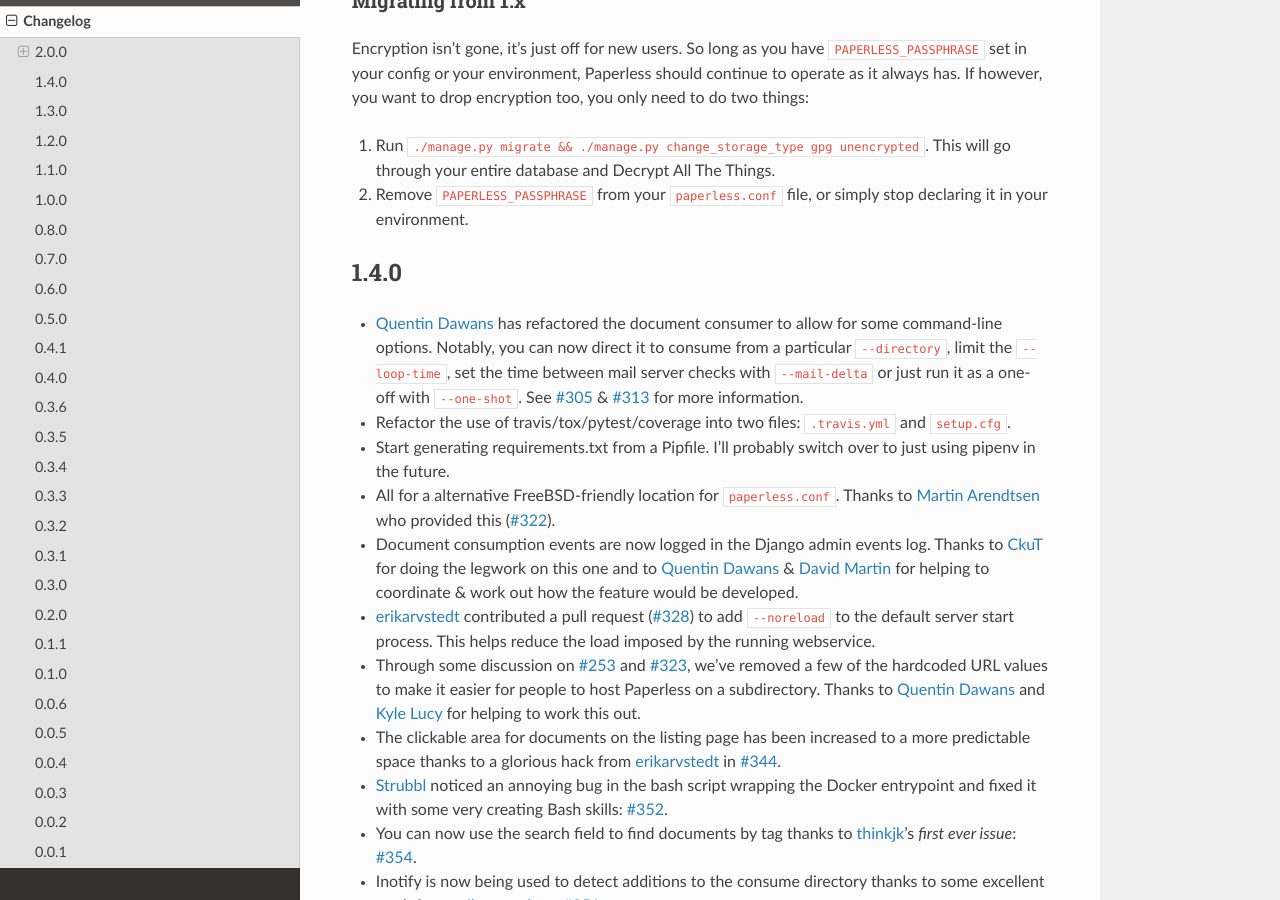
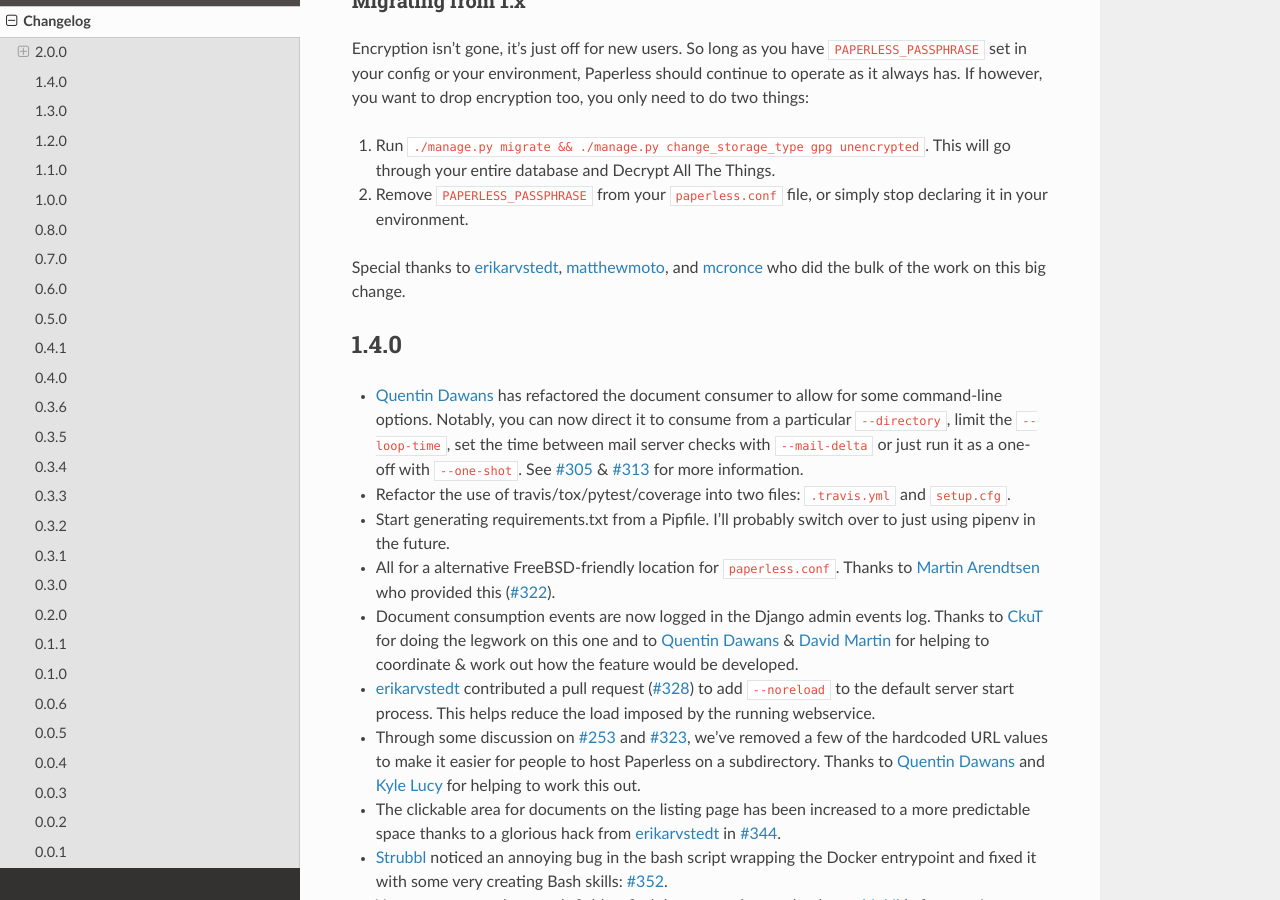
Before and after one commit to repoRangee/Large-scale, a Sphinx documentation site: the page built from docs/changelog.rst, in a window 1280 px wide and 900 px high, scrolled down 494 px. Built offline with Sphinx 7.4.7 and the Read the Docs theme 2.0.0, drawn with Linux system fonts in a browser that asks for light colours; formulas are drawn with MathJax 3.

Commit message:
Add special thanks for 2.0

```diff
--- a/docs/changelog.rst
+++ b/docs/changelog.rst
@@ -29,6 +29,9 @@ encryption too, you only need to do two things:
    This will go through your entire database and Decrypt  All The Things.
 2. Remove ``PAPERLESS_PASSPHRASE`` from your ``paperless.conf`` file, or simply
    stop declaring it in your environment.
+
+Special thanks to `erikarvstedt`_, `matthewmoto`_, and `mcronce`_ who did the
+bulk of the work on this big change.
 
 1.4.0
 =====
@@ -426,6 +429,7 @@ encryption too, you only need to do two things:
 .. _erikarvstedt: https://github.com/erikarvstedt
 .. _Kyle Lucy: https://github.com/kmlucy
 .. _thinkjk: https://github.com/thinkjk
+.. _mcronce: https://github.com/mcronce
 
 .. _#20: https://github.com/danielquinn/paperless/issues/20
 .. _#44: https://github.com/danielquinn/paperless/issues/44
```
